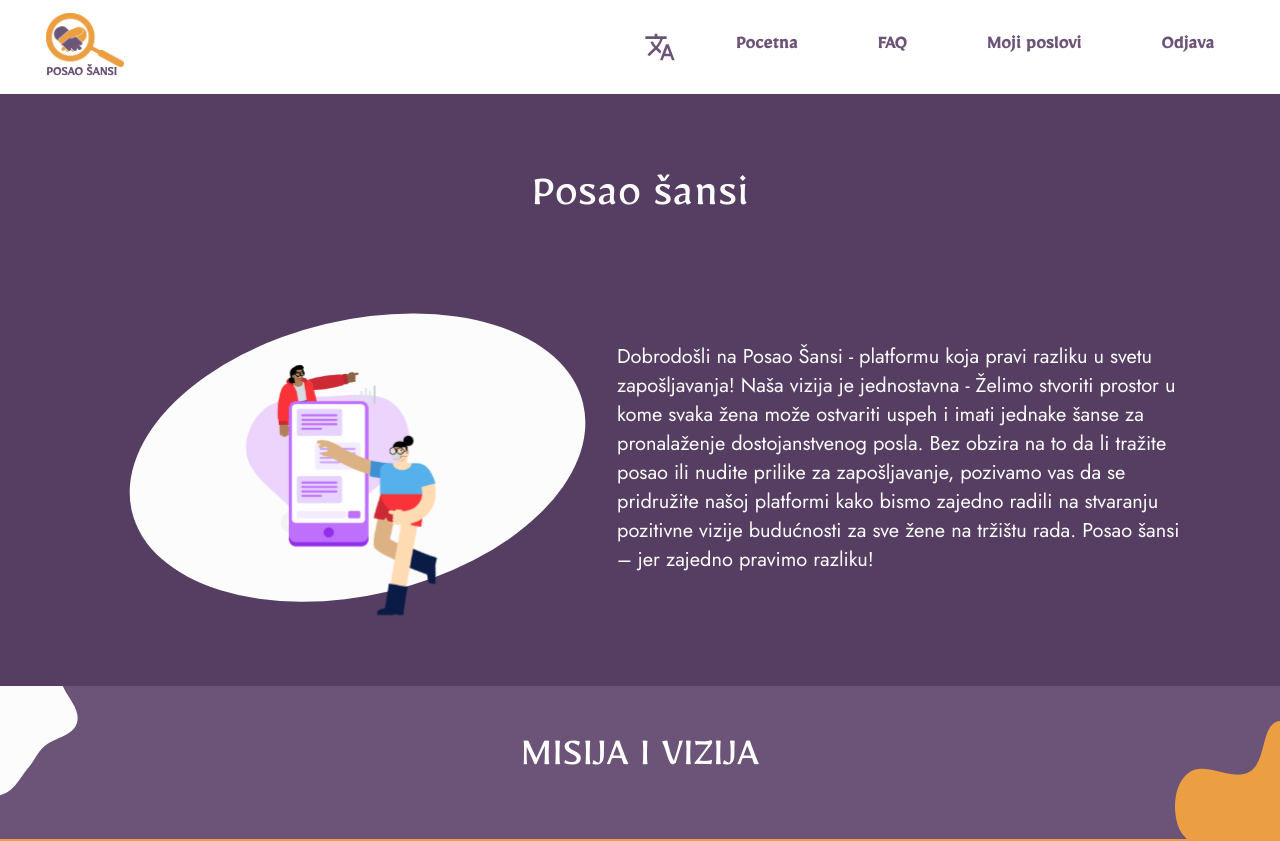
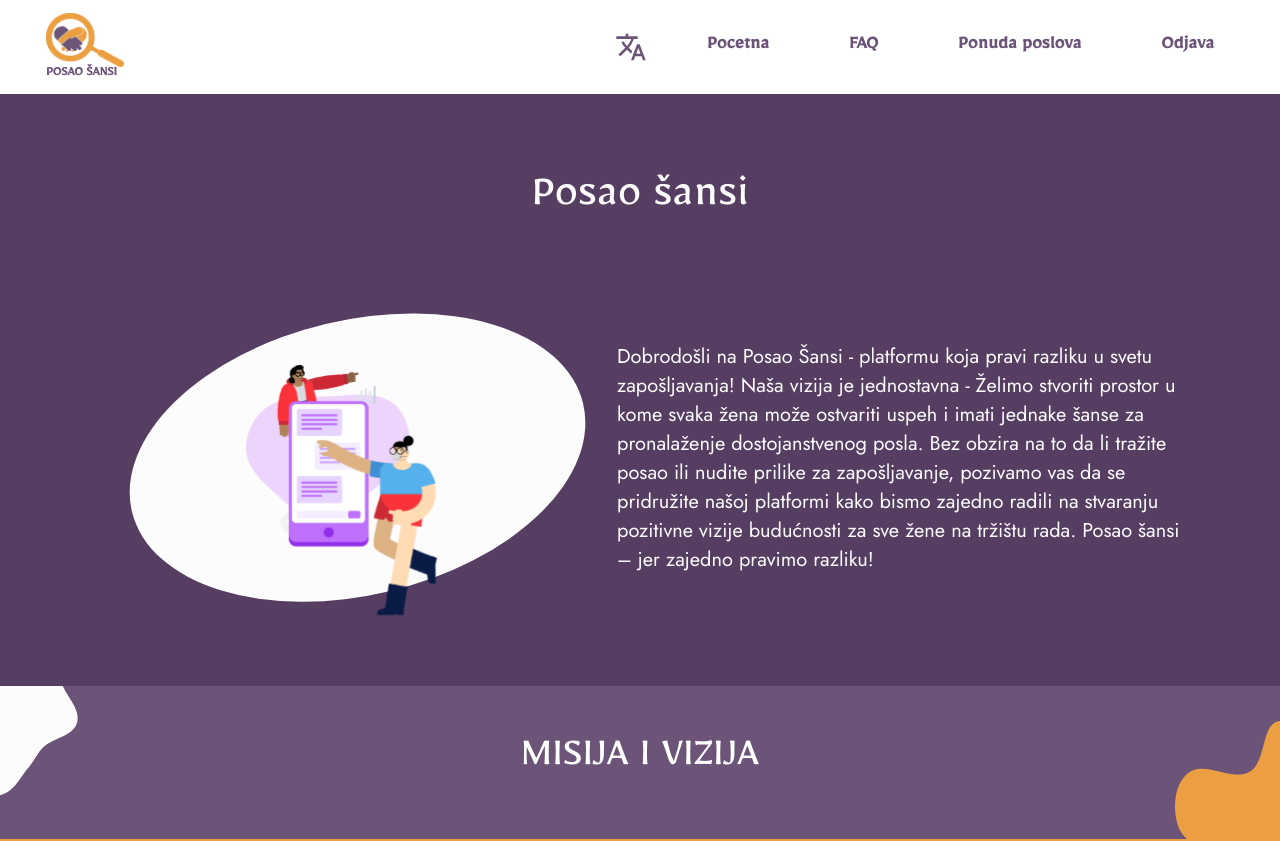
Before and after one commit to vegaitglobal/posao-sansi-website, a Next.js app in the folder opportunity_job_app/: page / in a window 1280 px wide. Shown: the top 841 px of the page. Built offline with nearby package versions, Linux system fonts and the light colour scheme.

Commit message:
Update code

```diff
--- a/opportunity_job_app/src/api/baseApi.ts
+++ b/opportunity_job_app/src/api/baseApi.ts
@@ -6,7 +6,7 @@ import { AuthService } from "./authService";
 const userData = {
     token: "test",
     id: 1,
-    accountType: "User"
+    accountType: "Company"
 }
 
 // const api = axios.create({
--- a/opportunity_job_app/src/app/page.tsx
+++ b/opportunity_job_app/src/app/page.tsx
@@ -15,12 +15,12 @@ type User = {
 };
 
 export default function Home() {
-  const [users, setUsers] = useState<User>()
+  const [user, setUser] = useState<User>()
   useEffect(() => {
     const isLogged = () => {
         setLocalStorage()
         if(AuthService.getUser() !== null){
-            setUsers(AuthService.getUser())
+            setUser(AuthService.getUser())
         }
     }
     isLogged()
@@ -28,7 +28,7 @@ export default function Home() {
 
   return (
     <>
-      <Header users={users}/>
+      <Header user={user}/>
       <main>
           <Banner />
           <Mission />
--- a/opportunity_job_app/src/components/Header/Header.tsx
+++ b/opportunity_job_app/src/components/Header/Header.tsx
@@ -1,10 +1,8 @@
 "use client"
 import Link from "next/link";
-import { useCallback, useEffect, useState } from "react";
-import API, {setLocalStorage} from "@/api/baseApi";
-import { AuthService } from "@/api/authService";
+import { useState } from "react";
 import './Header.scss'
-import { initialLinks, links, linksLoggedUser, linksLoggedCompany } from "./HeaderData";
+import { links, linksLoggedUser, linksLoggedCompany } from "./HeaderData";
 
 type LinkItem = {
     label: string;
@@ -26,14 +24,14 @@ type User = {
 };
 
 type HeaderProps = {
-users: User | undefined;
+user: User | undefined;
 };
 
 type linksObjectTypes = {
     [x:string]:LinkItem[]
 }
 
-const Header = ({users}:HeaderProps) => {
+const Header = ({user}:HeaderProps) => {
     const [isActive, setIsActive] = useState<boolean>(false);
     const [navActive, setIsNavActive] = useState<boolean>(false);
 
@@ -98,10 +96,10 @@ const Header = ({users}:HeaderProps) => {
                 </div>
                 <nav className="header__nav">
                     <ul className={`header__nav-list ${navActive ? 'header__nav-list--active' : ''}`}>
-                        { users ? mapItems(linksObject[users.accountType]) : mapItems(links)}
+                        { user ? mapItems(linksObject[user.accountType]) : mapItems(links)}
                     </ul>
                     <button className='header__hamburger-btn' type='button' onClick={toggleNav}>
-                        {users ? <img src="/images/user.svg" alt="user" /> : <img src="/images/hamburger-btn.svg" alt="hamburger-btn" /> }
+                        {user ? <img src="/images/user.svg" alt="user" /> : <img src="/images/hamburger-btn.svg" alt="hamburger-btn" /> }
                     </button>
                 </nav>
             </div>
```
